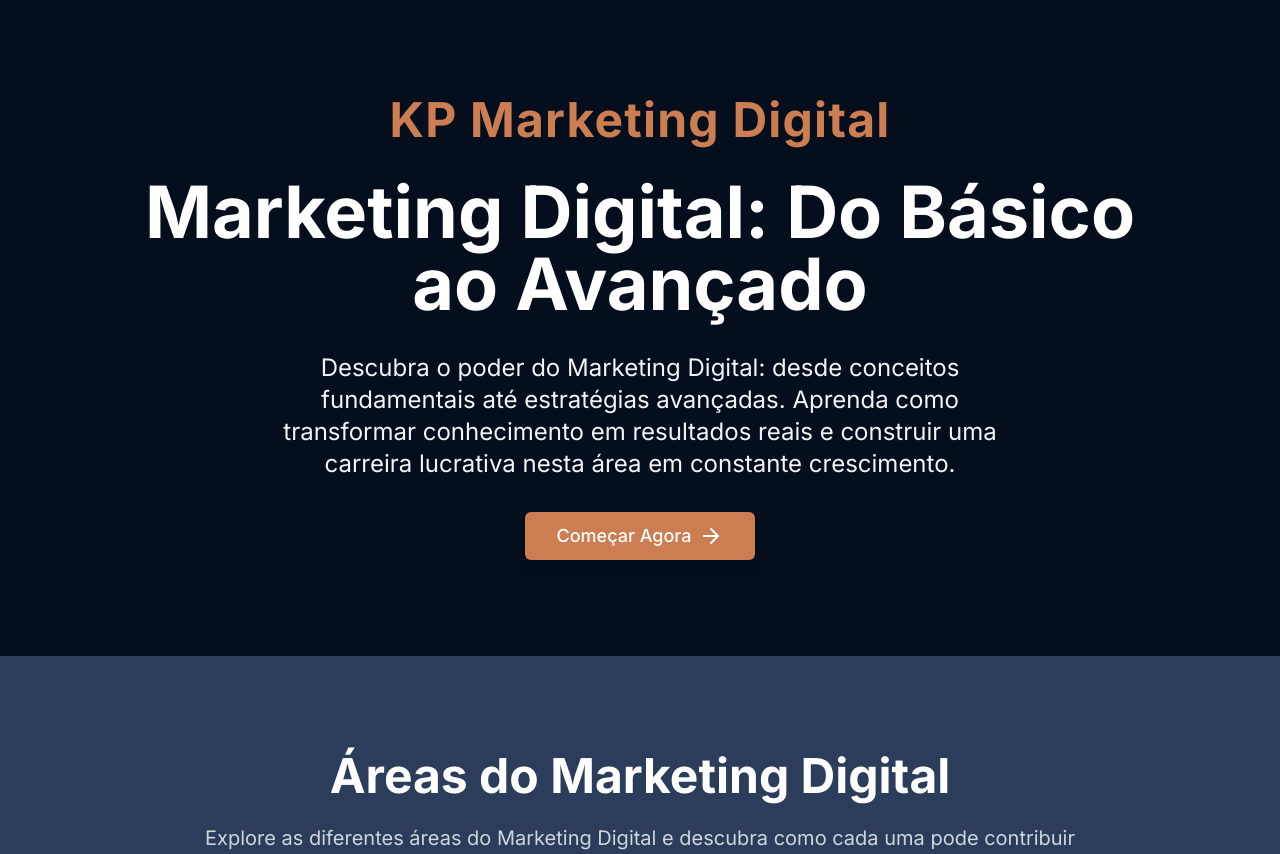
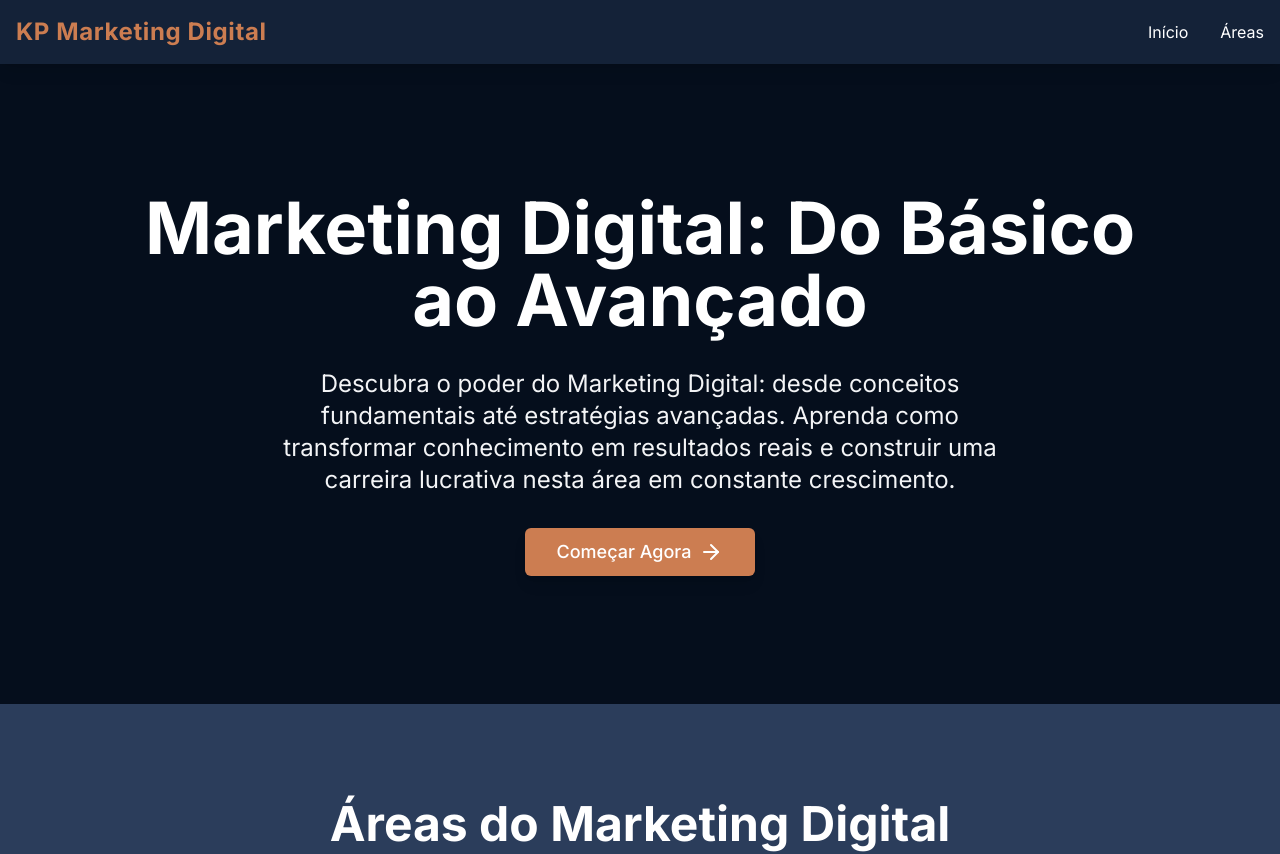
Before and after one commit to Cyllasneto/digital-knowledge-bridge, a React (Vite) app: page / in a window 1280 px wide. Shown: the top 854 px of the page. Built offline with nearby package versions, Linux system fonts and the light colour scheme.

Commit message:
Add header with title
Implemented a new header component that includes the website title, ensuring it does not disrupt the existing functionality of the site.
[skip gpt_engineer]

```diff
--- /dev/null
+++ b/src/components/Header.tsx
@@ -0,0 +1,23 @@
+import { Link } from "react-router-dom";
+
+export const Header = () => {
+  return (
+    <header className="fixed top-0 left-0 right-0 z-50 bg-primary/95 backdrop-blur-sm shadow-lg">
+      <div className="container mx-auto px-4">
+        <div className="flex items-center justify-between h-16">
+          <Link to="/" className="text-2xl font-bold text-secondary tracking-wide hover:scale-105 transition-transform duration-300">
+            KP Marketing Digital
+          </Link>
+          <nav className="hidden md:flex space-x-8">
+            <Link to="/" className="text-white hover:text-secondary transition-colors">
+              Início
+            </Link>
+            <a href="#marketing-areas" className="text-white hover:text-secondary transition-colors">
+              Áreas
+            </a>
+          </nav>
+        </div>
+      </div>
+    </header>
+  );
+};
--- a/src/components/HeroSection.tsx
+++ b/src/components/HeroSection.tsx
@@ -8,12 +8,9 @@ export const HeroSection = () => {
   };
 
   return (
-    <div className="relative min-h-[90vh] md:min-h-[80vh] flex items-center justify-center bg-primary text-white px-4 md:px-8 py-16 md:py-24">
+    <div className="relative min-h-[90vh] md:min-h-[80vh] flex items-center justify-center bg-primary text-white px-4 md:px-8 py-16 md:py-24 mt-16">
       <div className="absolute inset-0 bg-black/40" />
       <div className="relative z-10 text-center w-full max-w-5xl mx-auto space-y-8">
-        <h2 className="text-3xl sm:text-4xl md:text-5xl font-bold animate-fade-up mb-8 text-secondary tracking-wide transform hover:scale-105 transition-transform duration-300">
-          KP Marketing Digital
-        </h2>
         <h1 className="text-4xl sm:text-5xl md:text-7xl font-bold animate-fade-up leading-tight">
           Marketing Digital: Do Básico ao Avançado
         </h1>
--- a/src/pages/Index.tsx
+++ b/src/pages/Index.tsx
@@ -1,9 +1,11 @@
+import { Header } from "@/components/Header";
 import { HeroSection } from "@/components/HeroSection";
 import { MarketingAreas } from "@/components/MarketingAreas";
 
 const Index = () => {
   return (
     <main className="min-h-screen">
+      <Header />
       <HeroSection />
       <MarketingAreas />
     </main>
```
